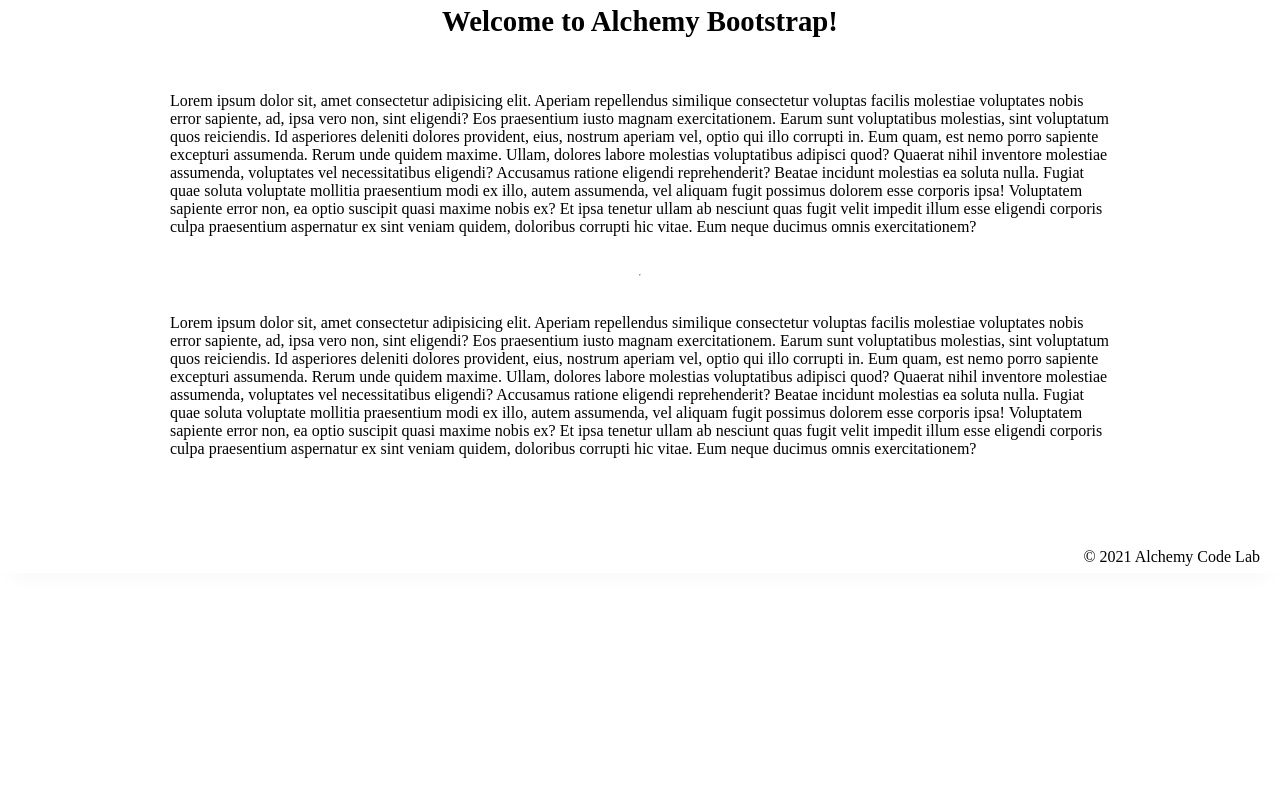
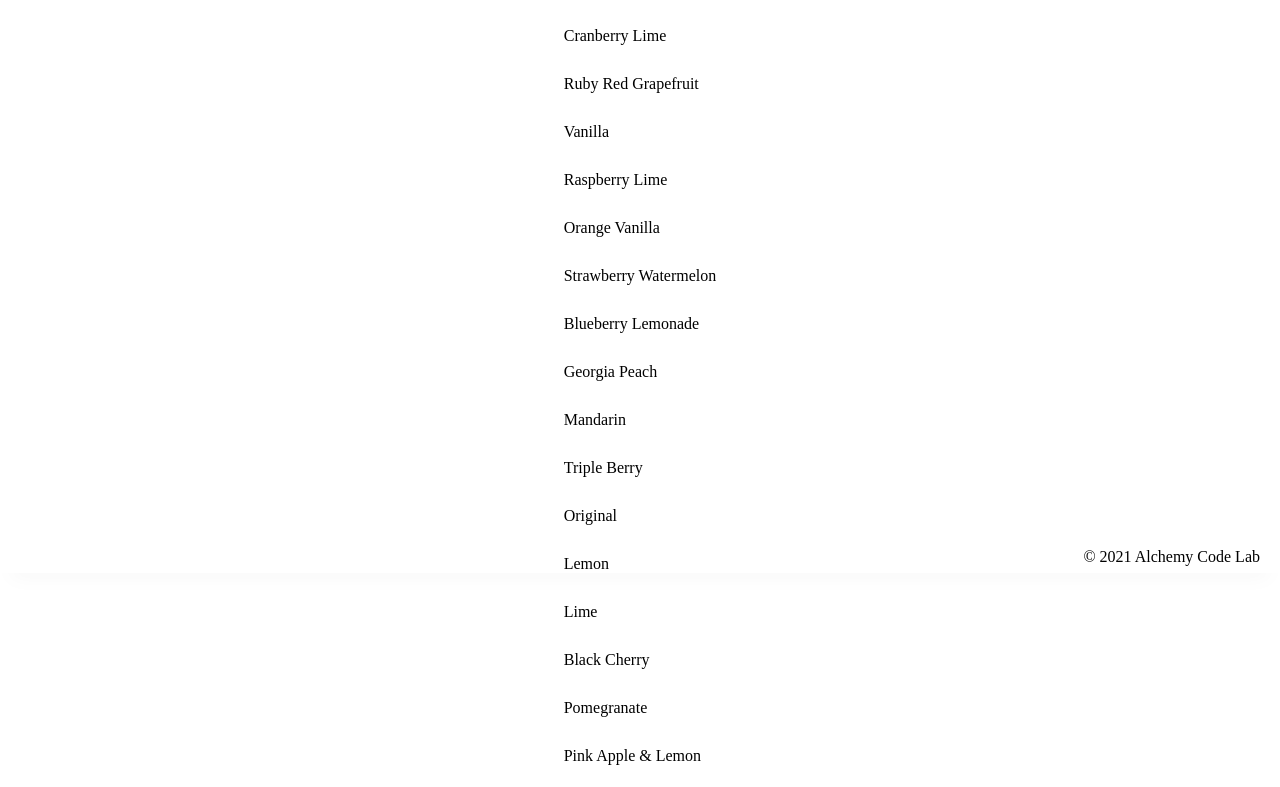
Before and after one commit to viccaruso/display-a-list-practice, a website with bundled scripts: page index.html in a window 1280 px wide. Shown: the part 227-1014 px from the top of the page. Before the commit the page ends 800 px from the top, so only its background shows below. Built offline with nearby package versions, Linux system fonts and the light colour scheme.

Commit message:
set up two data files and two functions to render data in files to screen

```diff
--- a/app.js
+++ b/app.js
@@ -1,8 +1,21 @@
-// import functions and grab DOM elements
+// Imports
+import flavors from './polar-flavors-data.js';
+import { renderPolarFlavor } from './polar-flavors-render.js';
+import cities from './oregon-cities-data.js';
+import { renderOregonCities } from './oregon-cities-render.js';
 
-// initialize global state
+// Grab DOM elements
+const flavorsDivEl = document.querySelector('#polar-flavors');
+const oregonCitiesEl = document.querySelector('#oregon-cities');
 
-// set event listeners
-  // get user input
-  // use user input to update state
-  // update DOM to reflect the new state
+// Loop through data and render each item in data
+// Polar Flavors
+for (let flavor of flavors) {
+    const flavorEl = renderPolarFlavor(flavor);
+    flavorsDivEl.append(flavorEl);
+}
+// 10 Largest Cities in Oregon by Population
+for (let city of cities) {
+    const cityEl = renderOregonCities(city);
+    oregonCitiesEl.append(cityEl);
+}
--- a/array-three.js
+++ b/array-three.js
@@ -0,0 +1,5 @@
+export default [
+    {
+
+    }
+];
--- a/index.html
+++ b/index.html
@@ -11,7 +11,7 @@
     <link rel="stylesheet" href="./styles/reset.css">
     <link rel="stylesheet" href="./styles/style.css">
     <link rel="stylesheet" href="./styles/home.css">
-    <title>Document</title>
+    <title>Misc. Data</title>
 </head>
 
 <body>
@@ -22,47 +22,12 @@
     </header>
     <main>
         <section class="main-section">
-            <img class="main-logo" src="./assets/alchemy-logo.png" />
-            <h2>
-                Welcome to Alchemy Bootstrap!
-            </h2>
+            <div id="polar-flavors">
 
-            <p>
-                Lorem ipsum dolor sit, amet consectetur adipisicing elit. Aperiam repellendus similique consectetur
-                voluptas facilis molestiae voluptates nobis error sapiente, ad, ipsa vero non, sint eligendi? Eos
-                praesentium iusto magnam exercitationem.
-                Earum sunt voluptatibus molestias, sint voluptatum quos reiciendis. Id asperiores deleniti dolores
-                provident, eius, nostrum aperiam vel, optio qui illo corrupti in. Eum quam, est nemo porro sapiente
-                excepturi assumenda.
-                Rerum unde quidem maxime. Ullam, dolores labore molestias voluptatibus adipisci quod? Quaerat nihil
-                inventore molestiae assumenda, voluptates vel necessitatibus eligendi? Accusamus ratione eligendi
-                reprehenderit? Beatae incidunt molestias ea soluta nulla.
-                Fugiat quae soluta voluptate mollitia praesentium modi ex illo, autem assumenda, vel aliquam fugit
-                possimus dolorem esse corporis ipsa! Voluptatem sapiente error non, ea optio suscipit quasi maxime nobis
-                ex?
-                Et ipsa tenetur ullam ab nesciunt quas fugit velit impedit illum esse eligendi corporis culpa
-                praesentium aspernatur ex sint veniam quidem, doloribus corrupti hic vitae. Eum neque ducimus omnis
-                exercitationem?
-            </p>
-            <hr />
-            <p>
-                Lorem ipsum dolor sit, amet consectetur adipisicing elit. Aperiam repellendus similique consectetur
-                voluptas facilis molestiae voluptates nobis error sapiente, ad, ipsa vero non, sint eligendi? Eos
-                praesentium iusto magnam exercitationem.
-                Earum sunt voluptatibus molestias, sint voluptatum quos reiciendis. Id asperiores deleniti dolores
-                provident, eius, nostrum aperiam vel, optio qui illo corrupti in. Eum quam, est nemo porro sapiente
-                excepturi assumenda.
-                Rerum unde quidem maxime. Ullam, dolores labore molestias voluptatibus adipisci quod? Quaerat nihil
-                inventore molestiae assumenda, voluptates vel necessitatibus eligendi? Accusamus ratione eligendi
-                reprehenderit? Beatae incidunt molestias ea soluta nulla.
-                Fugiat quae soluta voluptate mollitia praesentium modi ex illo, autem assumenda, vel aliquam fugit
-                possimus dolorem esse corporis ipsa! Voluptatem sapiente error non, ea optio suscipit quasi maxime nobis
-                ex?
-                Et ipsa tenetur ullam ab nesciunt quas fugit velit impedit illum esse eligendi corporis culpa
-                praesentium aspernatur ex sint veniam quidem, doloribus corrupti hic vitae. Eum neque ducimus omnis
-                exercitationem?
-            </p>
+            </div>
+            <div id="oregon-cities">
 
+            </div>
         </section>
     </main>
     <footer>
--- /dev/null
+++ b/oregon-cities-data.js
@@ -0,0 +1,53 @@
+export default [
+    {
+        name: 'Portland',
+        population: '662,549',
+        size: '133.42 square miles'
+    },
+    {
+        name: 'Salem',
+        population: '177,803',
+        size: '48.69 square miles'
+    },
+    {
+        name: 'Eugene',
+        population: '176,464',
+        size: '44.14 square miles'
+    },
+    {
+        name: 'Hillsboro',
+        population: '110,982',
+        size: '25.69 square miles'
+    },
+    {
+        name: 'Gresham',
+        population: '108,527',
+        size: '23.35 square miles'
+    },
+    {
+        name: 'Bend',
+        population: '106,023',
+        size: '33.10 square miles'
+    },
+    {
+        name: 'Beaverton',
+        population: '99,561',
+        size: '19.58 square miles'
+    },
+    {
+        name: 'Medford',
+        population: '84,550',
+        size: '25.78 square miles'
+    },
+    {
+        name: 'Springfield',
+        population: '64,078',
+        size: '15.84 square miles'
+    },
+    {
+        name: 'Corvallis',
+        population: '58,630',
+        size: '14.27 square miles'
+    },
+
+];
--- /dev/null
+++ b/oregon-cities-render.js
@@ -0,0 +1,16 @@
+export function renderOregonCities(citiesArr) {
+    // Create an element(s)
+    const cityDiv = document.createElement('div');
+    const cityNameEl = document.createElement('p');
+    const cityPopulationEl = document.createElement('p');
+    const citySizeEl = document.createElement('p');
+    // Set element attributes
+    cityDiv.classList.add('city-class');
+    cityNameEl.textContent = citiesArr.name;
+    cityPopulationEl.textContent = citiesArr.population;
+    citySizeEl.textContent = citiesArr.size;
+
+    cityDiv.append(cityNameEl, cityPopulationEl, citySizeEl);
+    // Return the element
+    return cityDiv;
+}
--- /dev/null
+++ b/polar-flavors-data.js
@@ -0,0 +1,22 @@
+export default [
+    'Cranberry Clementine',
+    'Pineapple Pomelo',
+    'Toasted Coconut',
+    'Cranberry Lime',
+    'Ruby Red Grapefruit',
+    'Vanilla',
+    'Raspberry Lime',
+    'Orange Vanilla',
+    'Strawberry Watermelon',
+    'Blueberry Lemonade',
+    'Georgia Peach',
+    'Mandarin',
+    'Triple Berry',
+    'Original',
+    'Lemon',
+    'Lime',
+    'Black Cherry',
+    'Pomegranate',
+    'Pink Apple & Lemon',
+    'Ginger Lime Mule'
+];
--- /dev/null
+++ b/polar-flavors-render.js
@@ -0,0 +1,9 @@
+export function renderPolarFlavor(flavorData) {
+    // Create an element(s)
+    const flavorEl = document.createElement('p');
+    // Set element attributes
+    flavorEl.classList.add('flavor');
+    flavorEl.textContent = flavorData;
+    // Return the element
+    return flavorEl;
+}
```
Also changed, not shown: array-one.js (deleted), array-two.js (deleted), render-one.js (deleted), render-two.js (deleted).
